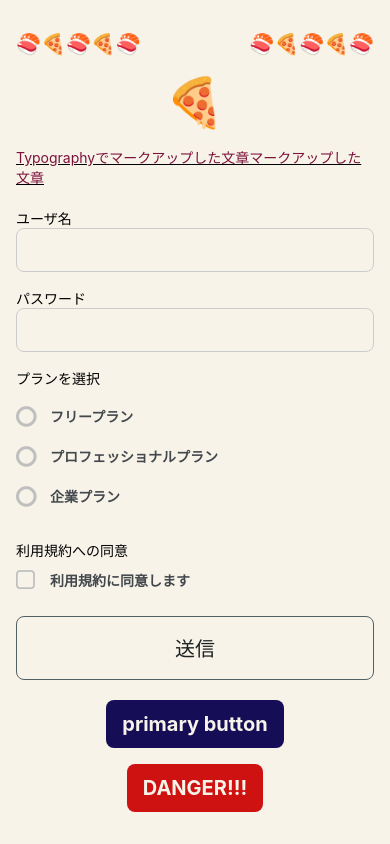
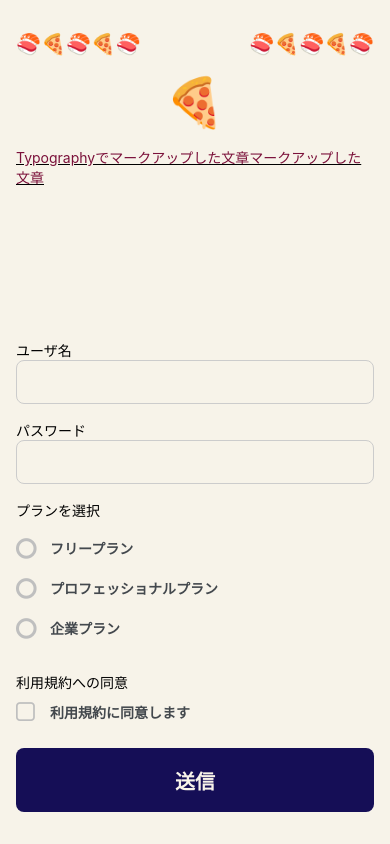
Before and after one commit to suzukalight/study-styled-components-mixin-csstype-expo, a React Native app: screen / in a window 390 px wide. Built offline with nearby package versions, Linux system fonts and the light colour scheme.

Commit message:
Use isValid to disable submit button

```diff
--- a/App.tsx
+++ b/App.tsx
@@ -38,11 +38,6 @@ export default function App() {
               <Box>
                 <FormSample />
               </Box>
-
-              <VStack spacing={4}>
-                <Button label="primary button" primary onPress={() => console.log('pressed')} />
-                <Button label="DANGER!!!" danger onPress={() => console.log('pressed')} />
-              </VStack>
             </VStack>
 
             <StatusBar style="auto" />
--- a/src/components/FormSample.tsx
+++ b/src/components/FormSample.tsx
@@ -31,9 +31,14 @@ const plans = [
 ];
 
 export const FormSample = () => {
-  const { control, handleSubmit } = useForm<FormData>({
+  const {
+    control,
+    formState: { isDirty, isValid },
+    handleSubmit,
+  } = useForm<FormData>({
     resolver: yupResolver(schema),
     defaultValues: { agreement: false },
+    mode: 'onChange', // FIXME: パフォーマンス的に良くないとのこと
   });
   const onSubmit = (data: FormData) => console.log(data);
 
@@ -65,7 +70,14 @@ export const FormSample = () => {
         />
       </Box>
 
-      <Button label="送信" onPress={handleSubmit(onSubmit)} w="100%" h="64px" />
+      <Button
+        primary
+        w="100%"
+        h="64px"
+        label="送信"
+        onPress={handleSubmit(onSubmit)}
+        disabled={isDirty && !isValid}
+      />
     </VStack>
   );
 };
```
